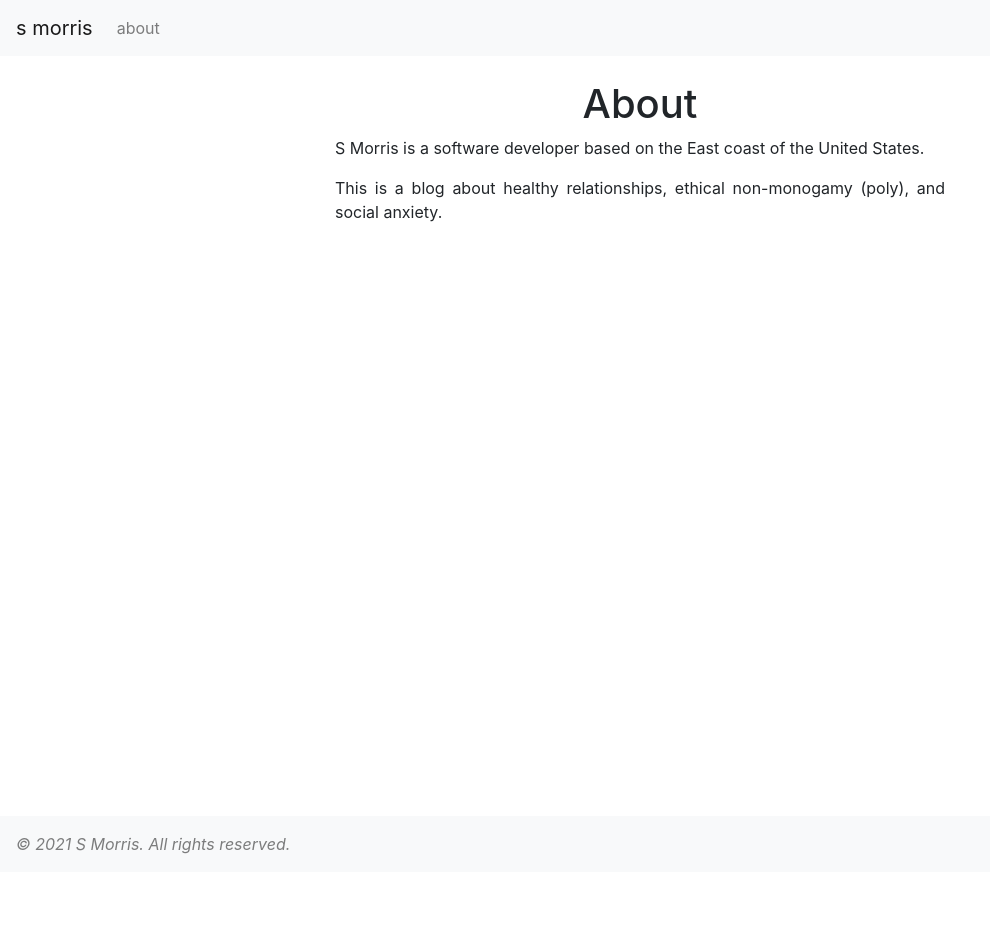
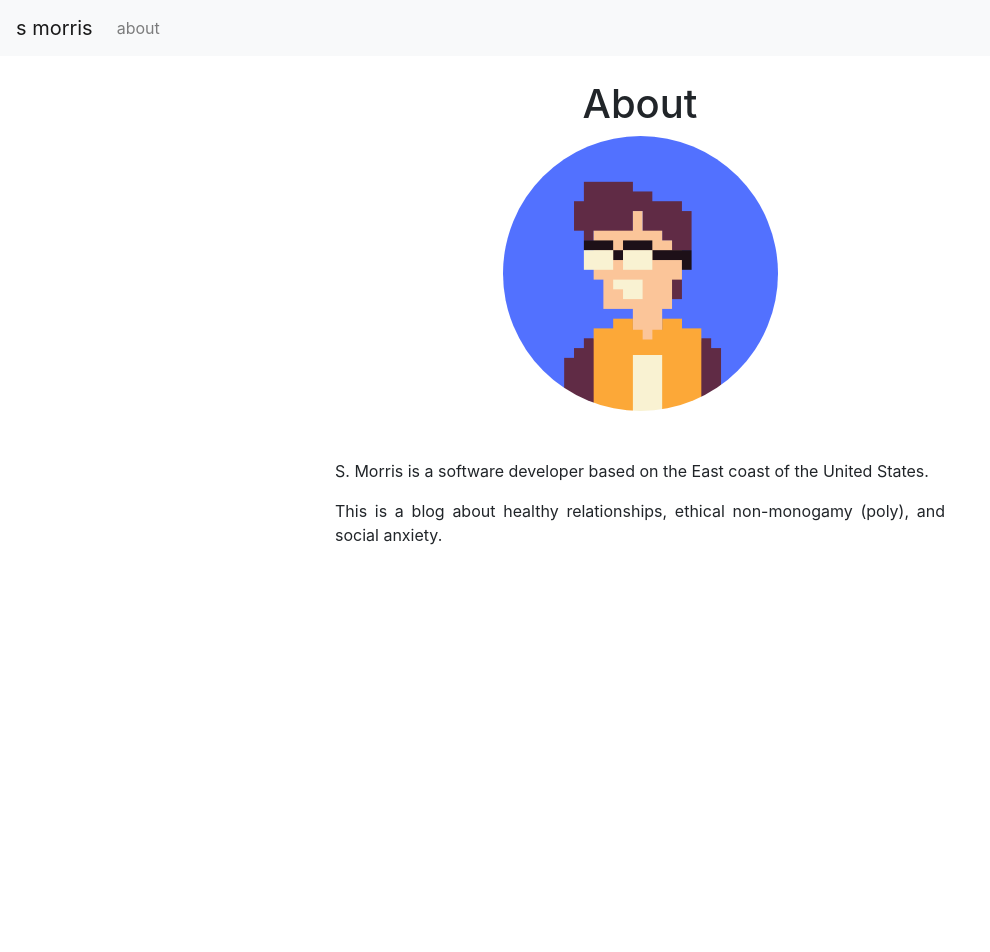
Before and after one commit to morris-s/blog, a React (Create React App) app: page /about in a window 1280 px wide. Shown: the top 952 px of the page, without its empty margins (0-990 px from the left). Before the commit the page ends 872 px from the top, so only its background shows below. Built offline with nearby package versions, Linux system fonts and the light colour scheme.

Commit message:
Updated About page

```diff
--- a/src/About.js
+++ b/src/About.js
@@ -2,6 +2,7 @@ import React from "react";
 import NavBar from "./NavBar";
 import Footer from "./Footer"
 import PageFormat from "./PageFormat"
+import { Container, Row, Col, Image } from "react-bootstrap";
 
 function About() {
     return (
@@ -10,8 +11,20 @@ function About() {
             <br />
             <h1>About</h1>
             <PageFormat>
+                <Container>
+                    <Row>
+                        <Col xs={3}></Col>
+                        <Col xs={6}>
+                            <Image src={process.env.PUBLIC_URL + "/images/headshot.png"} roundedCircle fluid />
+                        </Col>
+                        <Col xs={3}></Col>
+                    </Row>
+                </Container>
+
+                <br /><br />
+
                 <p>
-                    S Morris is a software developer based on the East coast of the United States.
+                    S. Morris is a software developer based on the East coast of the United States.
                 </p>
 
                 <p>
--- a/src/Footer.js
+++ b/src/Footer.js
@@ -8,7 +8,7 @@ function Footer() {
             <footer>
                 <Navbar sticky="bottom" bg="light">
                     <Navbar.Text>
-                        <em>&copy; {GetYear()} S Morris. All rights reserved.</em>
+                        <em>&copy; {GetYear()} S. Morris. All rights reserved.</em>
                     </Navbar.Text>
                 </Navbar>
             </footer>
--- a/src/Homepage.js
+++ b/src/Homepage.js
@@ -24,7 +24,7 @@ function Homepage() {
 
             </PageFormat>
 
-            <br /><br /><br /><br /><br /><br /><br /><br /><br /><br /><br /><br /><br /><br /><br /><br /><br /><br /><br /><br /><br />
+            <br /><br /><br /><br /><br /><br /><br /><br /><br /><br /><br /><br /><br /><br /><br /><br /><br /><br /><br /><br /><br /><br /><br /><br />
             <Footer />
         </>
     );
```
